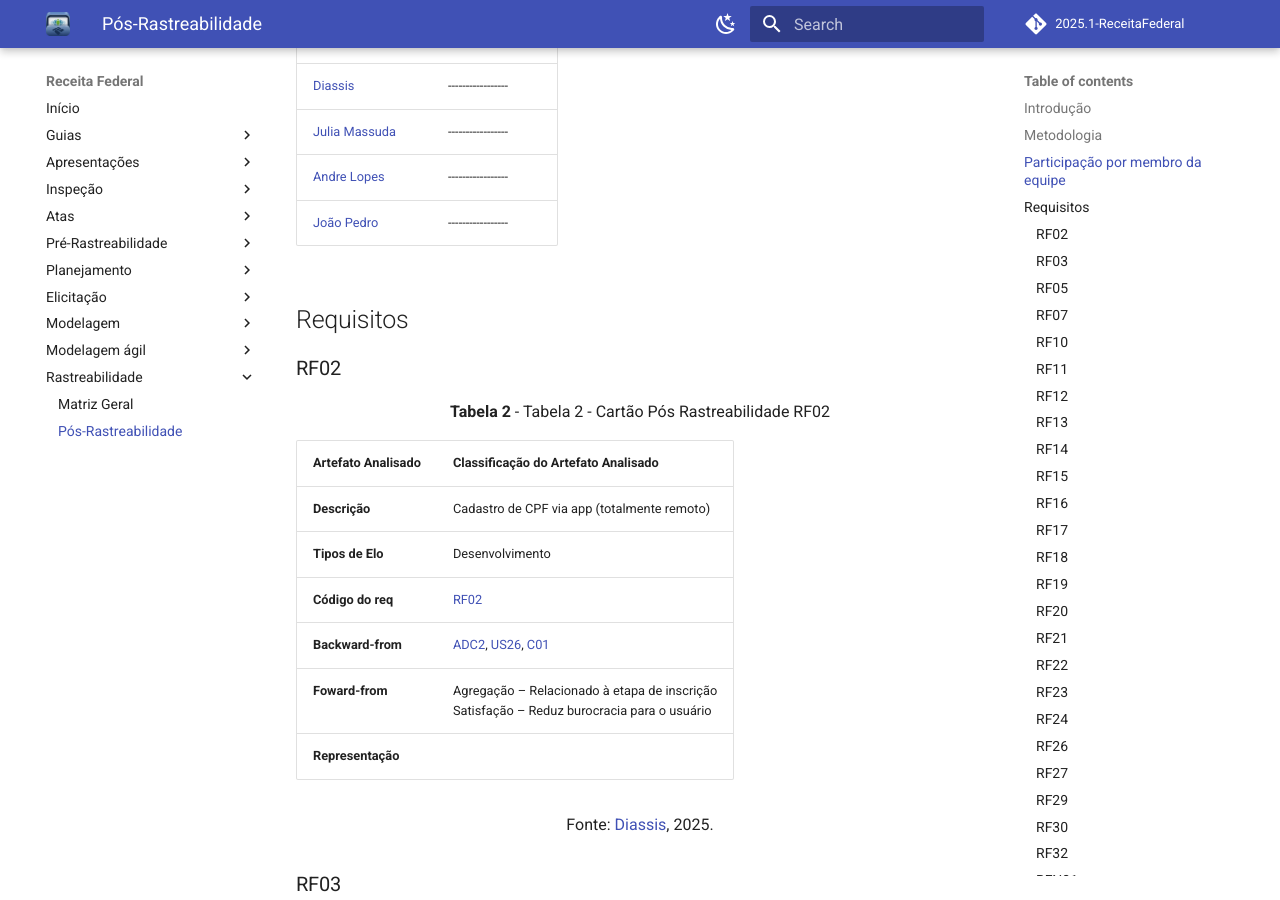
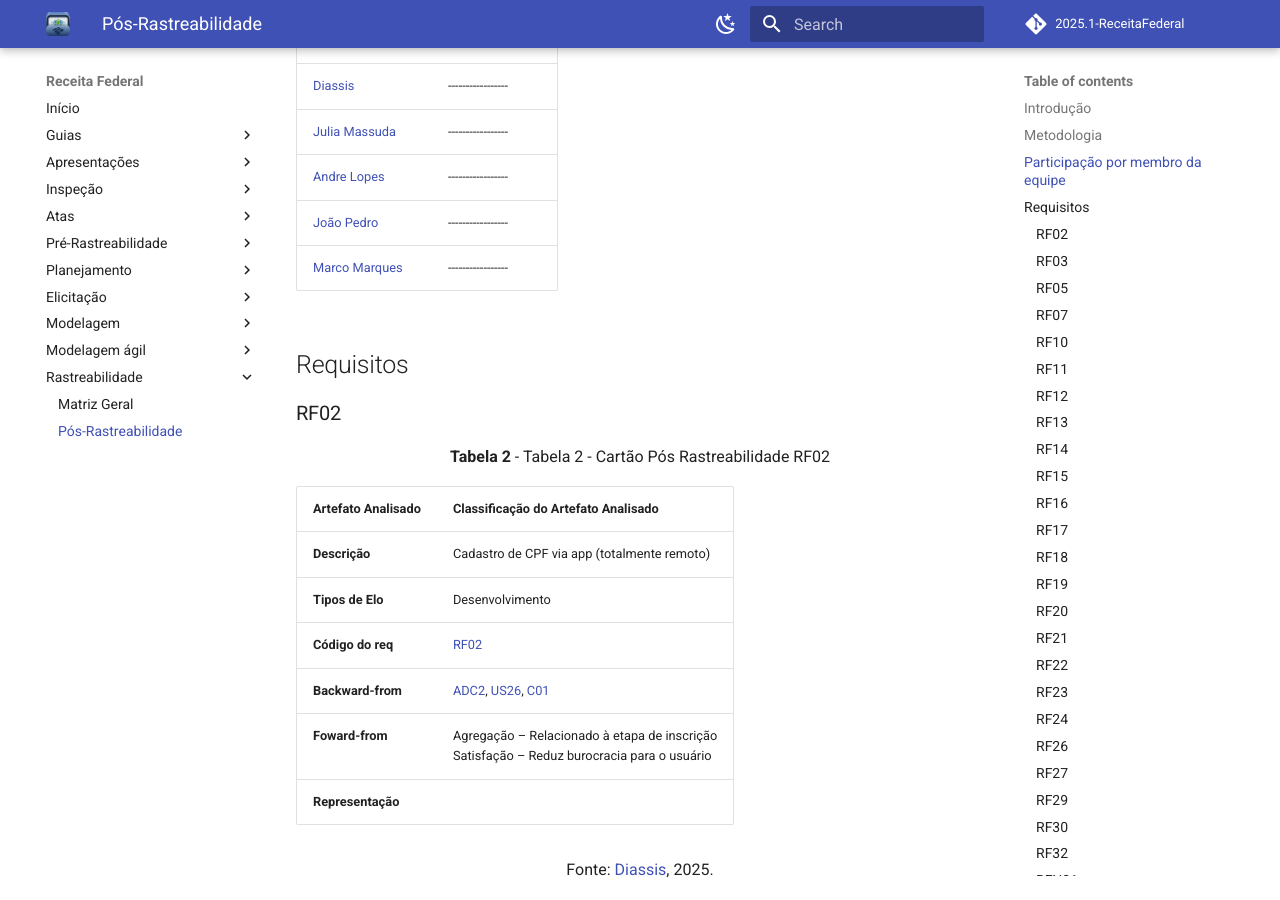
Before and after one commit to Requisitos-de-Software/2025.1-Meu-INSS, an MkDocs documentation site: the page built from docs/rastreabilidade/pos-rastreabilidade.md, in a window 1280 px wide and 900 px high, scrolled down 1172 px. Built offline with MkDocs 1.6.1 and Material for MkDocs 9.7.7, drawn with Linux system fonts in a browser that asks for light colours; comment, search, counter and statistics services are not loaded.

Commit message:
Adicionando meu nome na pós rastreabilidade

```diff
--- a/docs/rastreabilidade/pos-rastreabilidade.md
+++ b/docs/rastreabilidade/pos-rastreabilidade.md
@@ -30,6 +30,7 @@
 |[Julia Massuda](https://github.com/JuliaReis18)  | ----------------- |
 |[Andre Lopes](https://github.com/andrewslopes)   | ----------------- |
 |[João Pedro](https://github.com/JpRodrigues2)    | ----------------- |
+|[Marco Marques](https://github.com/marcomarquesdc)| ----------------- |
 
 ## Requisitos
 
```
